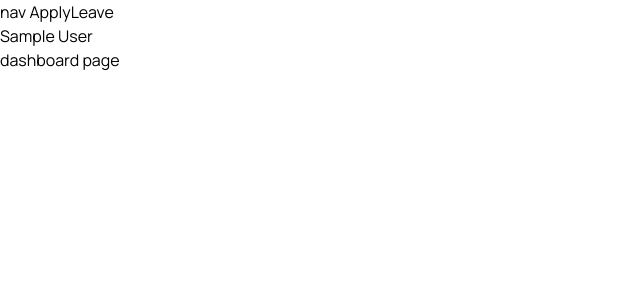
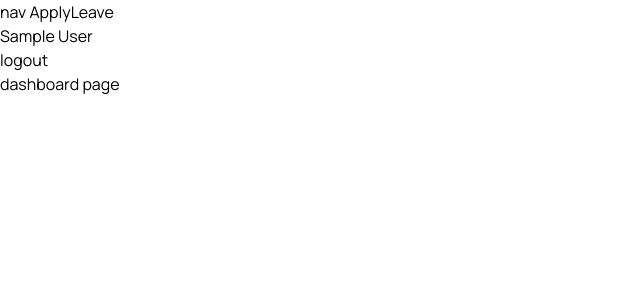
Before and after one commit to ayush24k/LeaveManagementSystem, a React (Vite) app: page /dashboard in a window 1280 px wide. Shown: the top 300 px of the page, without its empty margins (0-640 px from the left). Built offline with nearby package versions, Linux system fonts and the light colour scheme; sample sign-in values are in the browser's storage.

Commit message:
login routing error fix

```diff
--- a/src/App.tsx
+++ b/src/App.tsx
@@ -40,9 +40,9 @@ function App() {
   }
 
   return (
-    <UserContext.Provider value={{currentUser, setCurrentUser}}>
-      <Navbar />
-      <Outlet context={{handleLogin}} />
+    <UserContext.Provider value={{ currentUser, setCurrentUser }}>
+      {currentUser && <Navbar />}
+      <Outlet context={{ handleLogin }} />
     </UserContext.Provider>
   )
 }
--- a/src/components/Navbar.tsx
+++ b/src/components/Navbar.tsx
@@ -1,12 +1,26 @@
-import { Link } from "react-router-dom";
+import { Link, useNavigate } from "react-router-dom";
 import { getUserContext } from "../contexts/UserContext";
+import LeaveService from "../services/LeaveService";
 
 export default function Navbar() {
-    const { currentUser } = getUserContext();
+    const navigate = useNavigate();
+    const { currentUser, setCurrentUser } = getUserContext();
+
+
+    const handleLogout =  async() => {
+        try {
+             LeaveService.logout();
+             setCurrentUser(null);
+             navigate('/login');
+        } catch (err) {
+            console.log(err);
+        }
+    }
     return (
         <div>
             <div>nav <Link to={'/applyLeave'}>ApplyLeave</Link></div>
-            <p>{currentUser.name}</p>
+            <p>{currentUser?.name}</p>
+            <button onClick={handleLogout}>logout</button>
         </div>
     )
 }
```
